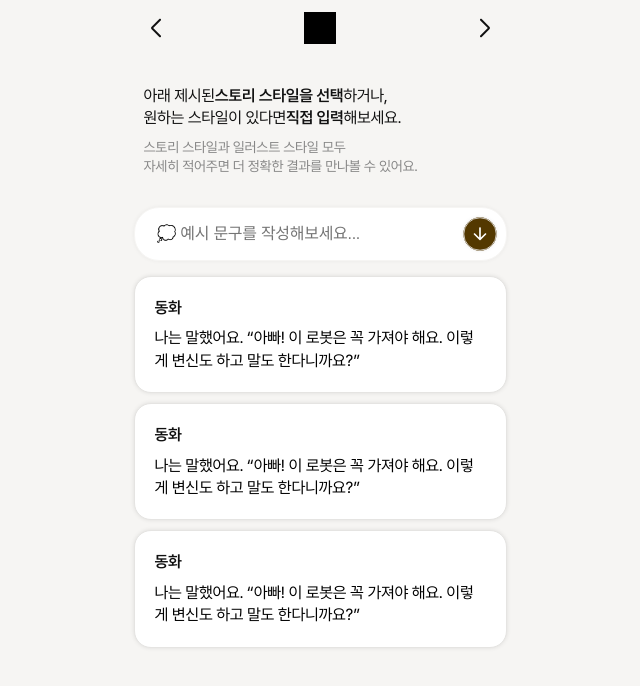
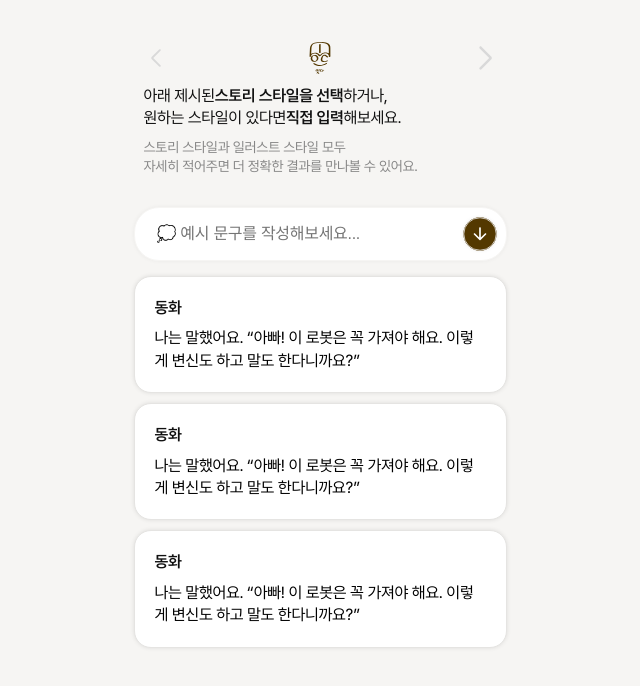
Before and after one commit to DS-ITDA/ITDA-FE, a React (Vite) app: page /interview in a window 1280 px wide. Shown: the top 686 px of the page, without its empty margins (320-960 px from the left). Built offline with nearby package versions, Linux system fonts and the light colour scheme.

Commit message:
🐛 Fix: nav바 로직 수정 (#4)
+) nav 로고 이미지 추가

```diff
--- a/src/components/common/Navbar/Navbar.jsx
+++ b/src/components/common/Navbar/Navbar.jsx
@@ -2,8 +2,7 @@ import * as N from '@components/common/Navbar/NavbarStyle';
 import { useNavigate, useLocation } from 'react-router-dom';
 
 import Profile from '@assets/profile.svg';
-import Back from '@assets/back-black.svg';
-import Next from '@assets/next-black.svg';
+import logo from '@assets/logo.svg';
 
 /*
     페이지마다 헤더 다르게 띄우기
@@ -28,20 +27,8 @@ const Navbar = () => {
   else if (profilePaths.includes(pathname)) {
     return (
       <N.Nav>
-        <N.Logo onClick={() => navigate('/')}></N.Logo>
+        <N.Logo src={logo} onClick={() => navigate('/')} />
         <N.Img32 src={Profile} alt="마이페이지" onClick={() => navigate('/mypage')} />
-      </N.Nav>
-    );
-  }
-  // 경로 헤더
-  else {
-    return (
-      <N.Nav>
-        <N.Img24 src={Back} alt="뒤로 가기" />
-        {/* onClick={goBack} */}
-        <N.Logo onClick={() => navigate('/')}></N.Logo>
-        <N.Img24 src={Next} alt="다음" />
-        {/* onClick={goNext}  */}
       </N.Nav>
     );
   }
--- a/src/components/common/Navbar/NavbarStyle.js
+++ b/src/components/common/Navbar/NavbarStyle.js
@@ -10,10 +10,9 @@ export const Nav = styled.div`
   padding: 0 20px;
 `;
 
-export const Logo = styled.div`
+export const Logo = styled.img`
   width: 32px;
   height: 32px;
-  background-color: black;
 `;
 
 export const Img32 = styled.img`
--- /dev/null
+++ b/src/components/common/Navbar/PathNavbar.jsx
@@ -0,0 +1,37 @@
+import * as N from '@components/common/Navbar/NavbarStyle';
+import { useNavigate } from 'react-router-dom';
+
+import Back from '@assets/back-black.svg';
+import Next from '@assets/next-black.svg';
+import BackOff from '@assets/back-gray.svg';
+import NextOff from '@assets/next-gray.svg';
+import logo from '@assets/logo.svg';
+
+/**
+ * 버튼 컴포넌트
+ *
+ * @param {boolean} left -- 뒤로가기 활성화 true, false
+ * @param {boolean} right -- 앞으로 가기 활성화 true, false
+ * @param {function} goBack -- 뒤로가기 함수
+ * @param {function} goNext -- 앞으로 가기 함수
+ *
+ * ex) <PathNavbar left={true} right={true} goBack={() => goBack()} goNext={() => goNext()}/>
+ *
+ * 버튼의 기본 타입은 button이며, 필요에 따라 타입을 지정할 수 있습니다.
+ *
+ * @author 정서영
+ * **/
+
+const PathNavbar = ({ left, right, goBack, goNext }) => {
+  const navigate = useNavigate();
+
+  return (
+    <N.Nav>
+      {left === true ? <N.Img24 src={Back} alt="뒤로 가기" onClick={goBack} /> : <N.Img24 src={BackOff} />}
+      <N.Logo src={logo} onClick={() => navigate('/')} />
+      {right === true ? <N.Img24 src={Next} alt="다음" onClick={goNext} /> : <N.Img24 src={NextOff} />}
+    </N.Nav>
+  );
+};
+
+export default PathNavbar;
--- a/src/pages/interview/Interview.jsx
+++ b/src/pages/interview/Interview.jsx
@@ -14,6 +14,7 @@ import x from '@assets/interview/X.svg';
 import submit from '@assets/interview/submit.svg';
 import check from '@assets/interview/check.svg';
 import ToastMessage from '@components/common/ToastMessage/ToastMessage';
+import PathNavbar from '@components/common/Navbar/PathNavbar';
 import palette from '../../styles/theme';
 
 const Interview = () => {
@@ -32,8 +33,12 @@ const Interview = () => {
     next: interviewNext,
   };
 
+  const goBack = () => {};
+  const goNext = () => {};
+
   return (
     <I.InterviewPage>
+      <PathNavbar left={false} right={false} goBack={() => goBack()} goNext={() => goNext()} />
       {/* 페이지 콘텐츠 */}
       {/* 첫 화면 */}
       {btnContent === 'start' && (
```
Also changed, not shown: src/assets/back-gray.svg (added), src/assets/next-gray.svg (added).
